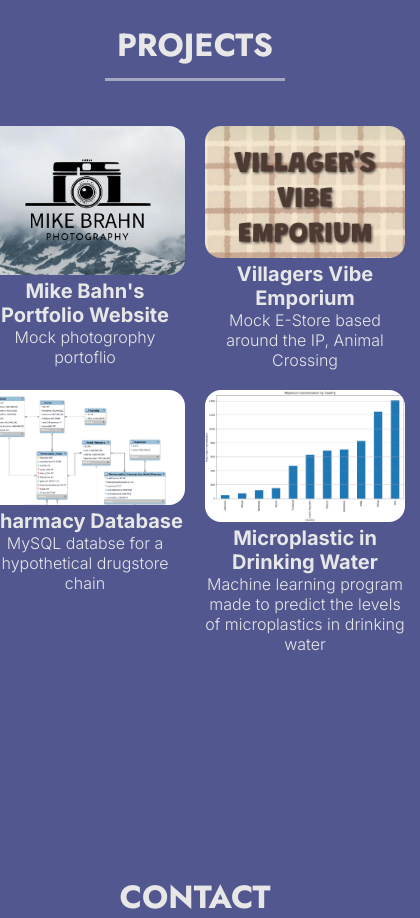
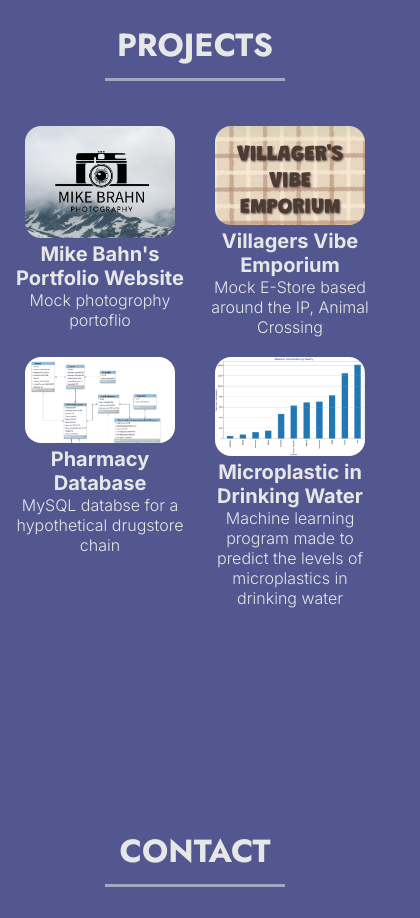
Before and after one commit to Nireves333/severin-light, a React (Vite) app: page / in a window 390 px wide. Shown: the part 2560-3478 px from the top of the page, 420 px wide, since content can reach past the window. Built offline with nearby package versions, Linux system fonts and the light colour scheme.

Commit message:
Small media query bug fix

```diff
--- a/src/sections/Projects/ProjectsStyles.module.css
+++ b/src/sections/Projects/ProjectsStyles.module.css
@@ -34,3 +34,13 @@
   gap: 20px;
   padding: 15px;
 }
+
+@media (max-width: 767px) and (min-width: 360px) {
+  .container {
+    img {
+      max-width: 150px;
+      align-self: center;
+      border-radius: 16px;
+    }
+  }
+}
```
